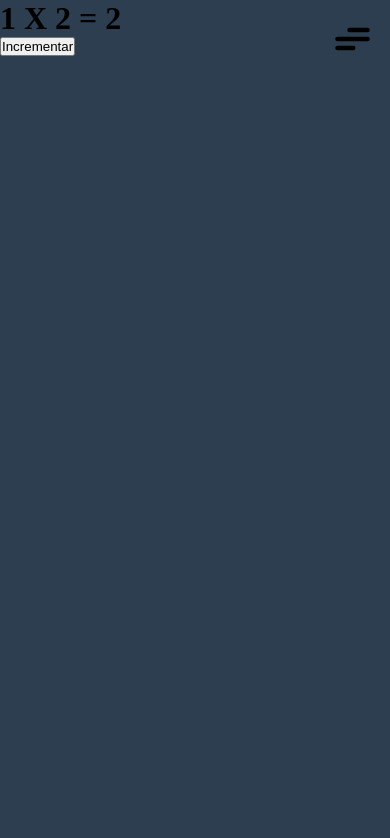
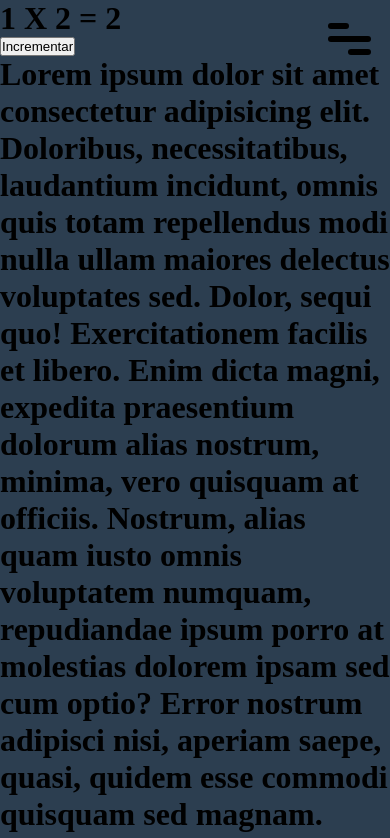
Before and after one commit to SKsergio/SCodeM, a Vue app: page / in a window 390 px wide. Shown: the top 838 px of the page. Built offline with nearby package versions, Linux system fonts and the light colour scheme; a web font is replaced by a local one.

Commit message:
end of the menu responsive :D

```diff
--- a/src/App.vue
+++ b/src/App.vue
@@ -4,28 +4,23 @@
         <EjemploComponent></EjemploComponent>
     </main>
     <!-- menu container -->
-    <MenuComponent class="aside" ref="menuDaD"></MenuComponent>
+    <MenuComponent class="aside" v-model:isActiveSignal="isActive"></MenuComponent>
     <!-- responsive boton -->
     <div class="menu">
-        <MenuBtnComponent @click="hide_sickMenu()"></MenuBtnComponent>
+        <MenuBtnComponent @click.stop="hide_sickMenu()"></MenuBtnComponent>
     </div>
-
-
 </template>
 
 <script setup lang="ts">
-    import { Ref, ref } from 'vue';
+    import {ref} from 'vue';
     import EjemploComponent from './components/buttons/EjemploComponent.vue';
     import MenuComponent from './components/unics/MenuComponent.vue';
     import MenuBtnComponent from './components/buttons/MenuBtnComponent.vue';
 
+    const isActive = ref(false)
     //menu
-    const menuDaD: Ref<HTMLElement | null> = ref(null)//manejando tipos del DOM con ts
     const hide_sickMenu = ()=>{
-        alert('eSTOY AQUI')
-        console.log('eSTOY');
-
-        menuDaD.value?.classList.toggle('change_menuCt')
+        isActive.value = !isActive.value;
     }
 </script>
 
@@ -46,9 +41,6 @@
             display: flex;
         }
     }
-    .change_menuCt{
-        left: 300px;
-    }
 /* la idea es que al darle clic al componente del boton responsive del menu el contenido se ajuste, para lograr
 esto lo haremos con props para mandarle el evento al boton y que cambie los tamanios del layaout */
 </style>
--- a/src/components/buttons/EjemploComponent.vue
+++ b/src/components/buttons/EjemploComponent.vue
@@ -2,6 +2,16 @@
     <div>
         <h1>{{ store.count }} X 2 = {{ store.times2 }}</h1>
         <button @click="store.increment(1)">Incrementar</button>
+        <h1>
+            Lorem ipsum dolor sit amet consectetur adipisicing elit. Doloribus, necessitatibus, laudantium incidunt, omnis quis totam repellendus modi nulla ullam maiores delectus voluptates sed. Dolor, sequi quo! Exercitationem facilis et libero.
+            Enim dicta magni, expedita praesentium dolorum alias nostrum, minima, vero quisquam at officiis. Nostrum, alias quam iusto omnis voluptatem numquam, repudiandae ipsum porro at molestias dolorem ipsam sed cum optio?
+            Error nostrum adipisci nisi, aperiam saepe, quasi, quidem esse commodi quisquam sed magnam. Deserunt harum, totam iure ea dignissimos impedit quisquam incidunt perferendis hic quae veritatis maxime quo atque dolores!
+            Deleniti expedita maxime impedit similique laudantium ipsa corporis blanditiis aut culpa voluptate, ut totam non tempora nam. Enim dignissimos at, veritatis, tenetur quod quo ducimus, aspernatur odio corporis fuga accusantium.
+            Dolor architecto aliquid expedita dolorem, libero voluptatum ratione possimus, repellendus perferendis, laboriosam ab optio est nesciunt harum perspiciatis ipsa accusantium omnis. Assumenda accusantium cum odio similique deserunt iste necessitatibus laudantium!
+            Molestias, reprehenderit eius non numquam obcaecati eos ut consequuntur fugit iusto officiis vero nostrum magni culpa nemo. Aspernatur id labore nemo cum esse dolorem tenetur, sed atque quaerat fugiat excepturi.
+            Quas ratione incidunt sit commodi molestiae, aliquam velit, sapiente a assumenda harum reiciendis est maiores vel ad aut aliquid consequuntur odit reprehenderit. Dolor illo saepe veniam magnam perspiciatis pariatur quas.
+            Cum id sint nihil, cumque veniam temporibus praesentium non ipsum repudiandae qui dolorem pariatur unde dicta, odit beatae. Illum sequi officiis fugit! Voluptatum fugit quas est laudantium dolorem qui nobis?
+        </h1>
     </div>
 </template>
 
--- a/src/components/buttons/MenuBtnComponent.vue
+++ b/src/components/buttons/MenuBtnComponent.vue
@@ -1,48 +1,76 @@
 <style scoped>
   .hamburger {
+    height: 50px;
+    width: 50px;
+    transform: 0.2s;
+    position: relative;
+  }
+  .hamburger .checkbox {
+    position: absolute;
+    opacity: 0;
+    height: 100%;
+    width: 100%;
     cursor: pointer;
   }
-  .hamburger input {
-    display: none;
+  .line {
+    transition: 0.5s;
+    stroke-width: 6px;
+    stroke: black;
   }
-  .hamburger svg {
-    /* The size of the SVG defines the overall size */
-    height: 3em;
-    /* Define the transition for transforming the SVG */
-    transition: transform 600ms cubic-bezier(0.4, 0, 0.2, 1);
+  .lineTop {
+    stroke-dasharray: 40 40;
+    stroke-dashoffset: 25;
   }
-  .line {
-    fill: none;
-    stroke: black;
-    stroke-linecap: round;
-    stroke-linejoin: round;
-    stroke-width: 3;
-    /* Define the transition for transforming the Stroke */
-    transition:
-      stroke-dasharray 600ms cubic-bezier(0.4, 0, 0.2, 1),
-      stroke-dashoffset 600ms cubic-bezier(0.4, 0, 0.2, 1);
+  .lineBottom {
+    stroke-dasharray: 40 40;
+    stroke-dashoffset: 60;
   }
-  .line-top-bottom {
-    stroke-dasharray: 12 63;
+  .lineMid {
+    stroke-dasharray: 40 40;
   }
-  .hamburger input:checked + svg {
-    transform: rotate(-45deg);
+  .hamburger .checkbox:checked + svg .line {
+    stroke: crimson;
   }
-  .hamburger input:checked + svg .line-top-bottom {
-    stroke-dasharray: 20 300;
-    stroke-dashoffset: -32.42;
+  .hamburger .checkbox:checked + svg .lineTop {
+    stroke-dashoffset: 0;
+    transform-origin: left;
+    transform: rotateZ(45deg) translate(-7px, -5px);
+  }
+  .hamburger .checkbox:checked + svg .lineMid {
+    stroke-dashoffset: 40;
+  }
+  .hamburger .checkbox:checked + svg .lineBottom {
+    stroke-dashoffset: 0;
+    transform-origin: left;
+    transform: rotateZ(-45deg) translate(-5px, 5px);
   }
 </style>
 
 <template>
-  <label class="hamburger">
-    <input type="checkbox" />
-    <svg viewBox="0 0 32 32">
+  <div class="hamburger">
+    <input class="checkbox" type="checkbox" />
+    <svg fill="none" viewBox="0 0 50 50" height="50" width="50">
       <path
-        class="line line-top-bottom"
-        d="M27 10 13 10C10.8 10 9 8.2 9 6 9 3.5 10.8 2 13 2 15.2 2 17 3.8 17 6L17 26C17 28.2 18.8 30 21 30 23.2 30 25 28.2 25 26 25 23.8 23.2 22 21 22L7 22"
+        class="lineTop line"
+        stroke-linecap="round"
+        stroke-width="4"
+        stroke="black"
+        d="M6 11L44 11"
       ></path>
-      <path class="line" d="M7 16 27 16"></path>
+      <path
+        stroke-linecap="round"
+        stroke-width="4"
+        stroke="black"
+        d="M6 24H43"
+        class="lineMid line"
+      ></path>
+      <path
+        stroke-linecap="round"
+        stroke-width="4"
+        stroke="black"
+        d="M6 37H43"
+        class="lineBottom line"
+      ></path>
     </svg>
-  </label>
+  </div>
 </template>
--- a/src/components/unics/MenuComponent.vue
+++ b/src/components/unics/MenuComponent.vue
@@ -1,5 +1,5 @@
 <template>
-    <div class="menu_bar" ref="sidebar">
+    <div class="menu_bar" ref="sidebar" :class="{'hidden_menu':isActive}">
         <!-- first section -->
         <div class="name_institution">
             <logoComponent alt="logo maestro" class="icon_main_menu" @click="sickMenu"></logoComponent>
@@ -99,13 +99,49 @@
 </template>
 
 <script setup lang="ts">
-    import { watch, ref, Ref} from 'vue';
+    import { watch, ref, Ref, defineProps,onUnmounted ,onMounted, defineEmits } from 'vue';
     import { BeakerIcon, UserIcon, MoonIcon } from '@heroicons/vue/24/solid';
     import logoComponent from '../generics/logoComponent.vue';
 
     //variables and consts
     const sidebar: Ref<HTMLElement | null> = ref(null)//manejando tipos del DOM con ts
     const SpanRefs:Ref<Array<HTMLElement | null>> = ref([])//Dom elements array
+    let isActive: Ref<boolean> = ref(false)//tipando un boolenado con vue and ts
+
+    // Emitir eventos al padre
+    const emit = defineEmits(['update:isActiveSignal']);
+
+    //definiendo los props
+    const props = defineProps<{
+        isActiveSignal: boolean
+    }>()
+
+    // chequear los cambios que puedan surgir en el padre
+    watch(() => props.isActiveSignal, (newVal: boolean) => {
+        isActive.value = newVal
+    })
+
+    // Estado del ancho de la ventana
+    const windowWidth = ref(window.innerWidth);
+
+    // Función para actualizar el estado de `isActive`
+    const updateMenuState = () => {
+        windowWidth.value = window.innerWidth;
+        isActive.value = windowWidth.value < 820;
+
+        emit('update:isActiveSignal', isActive.value);
+    };
+
+    // Agregar el evento cuando se monta el componente
+    onMounted(() => {
+        window.addEventListener('resize', updateMenuState);
+        updateMenuState(); // Ejecutarlo al inicio para asegurar que el estado sea correcto
+    });
+
+    // Remover el evento cuando el componente se destruye
+    onUnmounted(() => {
+        window.removeEventListener('resize', updateMenuState);
+    });
 
     //function to asigne one space to objects in array
     const setRef = (element: HTMLElement | null) => {
@@ -120,7 +156,7 @@
         let bodyElement = document.body;
         bodyElement.classList.toggle('responsive_mode')
 
-        // Si los spans se están acumulando, reinicia el array
+        // Si los spans se están acumulando, reiniciamos el array
         SpanRefs.value = SpanRefs.value.filter((span, index, self) =>
             span && self.indexOf(span) === index // Filtra duplicados
         );
@@ -348,4 +384,8 @@
             gap: 0;
         }
     }
+    /*RESPONSIVE DESIGN TO THE MENU*/
+    .hidden_menu{
+        left: -280px;
+    }
 </style>
--- a/src/css/layaout.css
+++ b/src/css/layaout.css
@@ -29,7 +29,4 @@
         grid-column: 1 /-1;
         grid-row: 1 /4;
     }
-   #app .aside{
-        left: -300px;
-   }
 }
```
